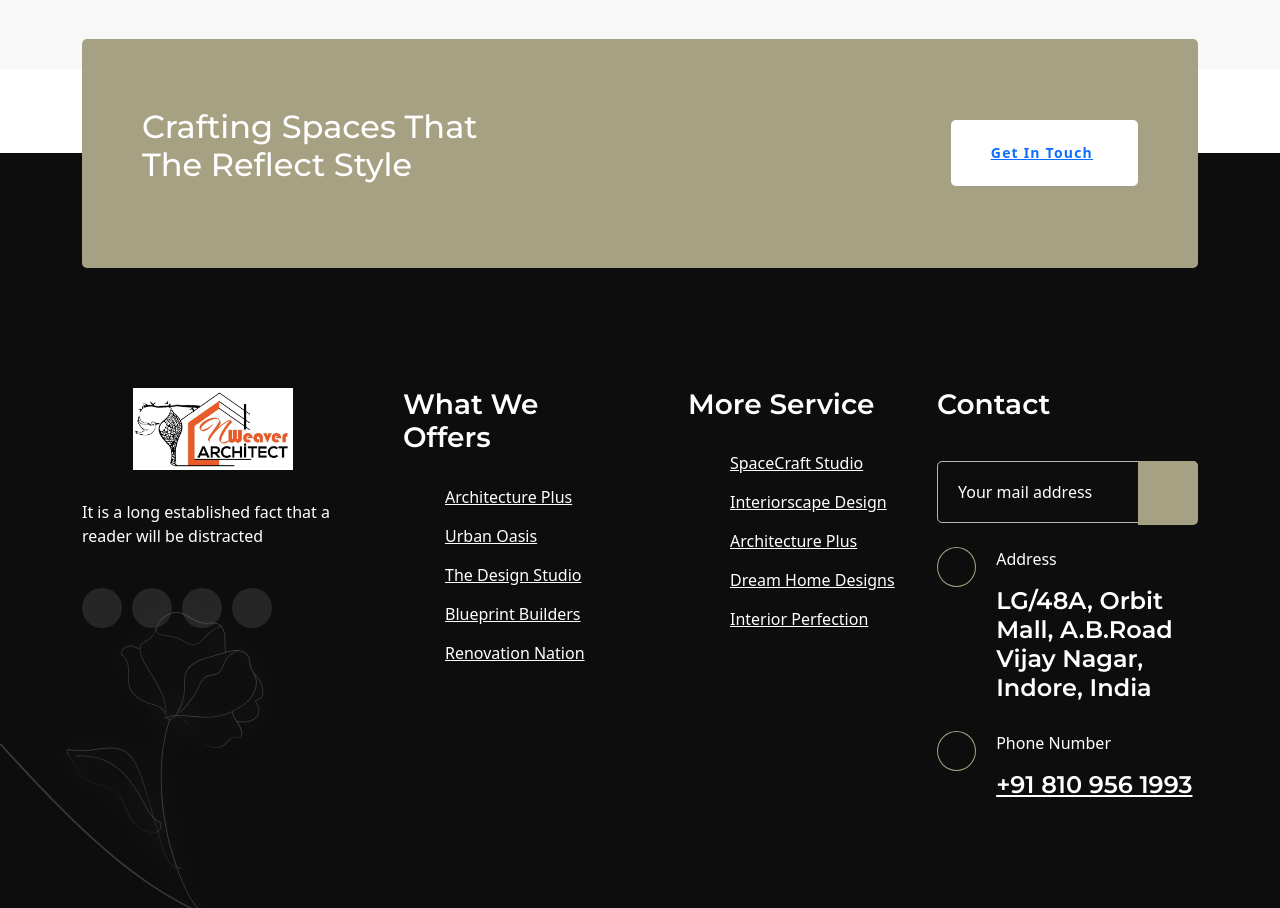
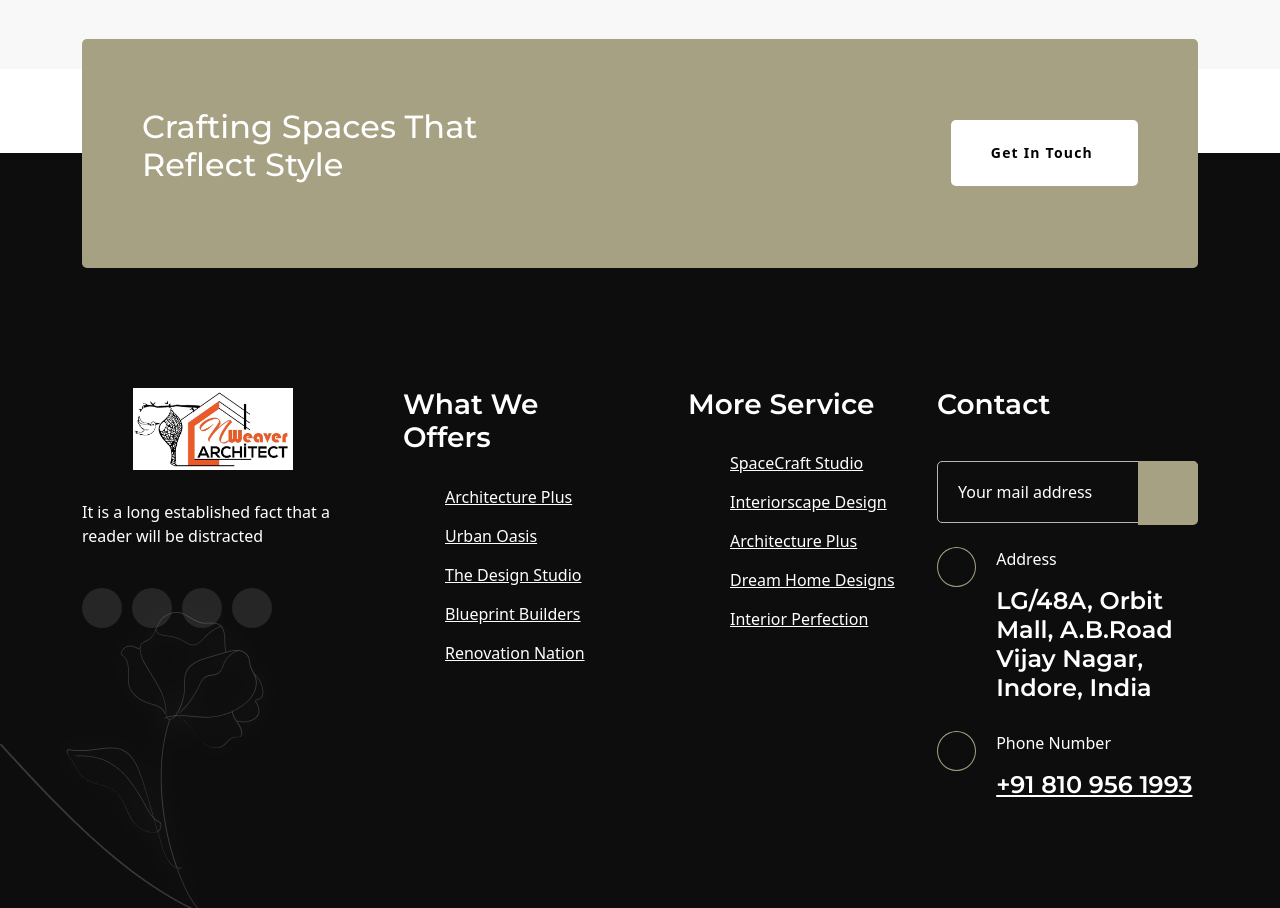
Before and after one commit to ashishkhopde/Interior_Website, a React (Vite) app in the folder frontend/: page /about in a window 1280 px wide. Shown: the part 3760-4668 px from the top of the page. Built offline with nearby package versions, Linux system fonts and the light colour scheme.

Commit message:
fix cta button

```diff
--- a/frontend/src/components/CtaSection.jsx
+++ b/frontend/src/components/CtaSection.jsx
@@ -1,7 +1,7 @@
 import React from "react";
 import { motion } from "framer-motion";
 import circle from "../assets/img/circle-border.png";
-import { Link } from "react-router-dom";
+import { Link, useNavigate } from "react-router-dom";
 
 const fadeUp = {
   hidden: { opacity: 0, y: 40 },
@@ -13,6 +13,14 @@ const fadeUp = {
 };
 
 export default function CtaSection() {
+  const navigate = useNavigate();
+
+  const handleClick = (e) => {
+    e.preventDefault(); // stop default reload
+    navigate("/contact");
+    window.scrollTo({ top: 0, behavior: "smooth" }); // smooth scroll to top
+  };
+
   return (
     <motion.section
       className="cta-banner-section-2"
@@ -54,25 +62,27 @@ export default function CtaSection() {
                 viewport={{ once: true }}
                 custom={0.5}
               >
-                Crafting spaces that <br /> the reflect style
+                Crafting spaces that <br /> reflect style
               </motion.h2>
             </div>
 
-            <motion.a
-              href="/contact"
-              className="theme-btn bg-white padding-style wow fadeInUp"
-              data-wow-delay=".7s"
+            <motion.div
               variants={fadeUp}
               initial="hidden"
               whileInView="visible"
               viewport={{ once: true }}
               custom={0.7}
+              className="wow fadeInUp"
+              data-wow-delay=".7s"
             >
-              <Link to="/contact" onClick={()=>scrollTo(0,0)}>
-              Get In Touch
-              <i className="fas fa-long-arrow-right"></i>
-              </Link>
-            </motion.a>
+              <button
+                onClick={handleClick}
+                className="theme-btn bg-white hover:text-white padding-style"
+              >
+                Get In Touch
+                <i className="fas fa-long-arrow-right"></i>
+              </button>
+            </motion.div>
           </div>
         </div>
       </div>
```
